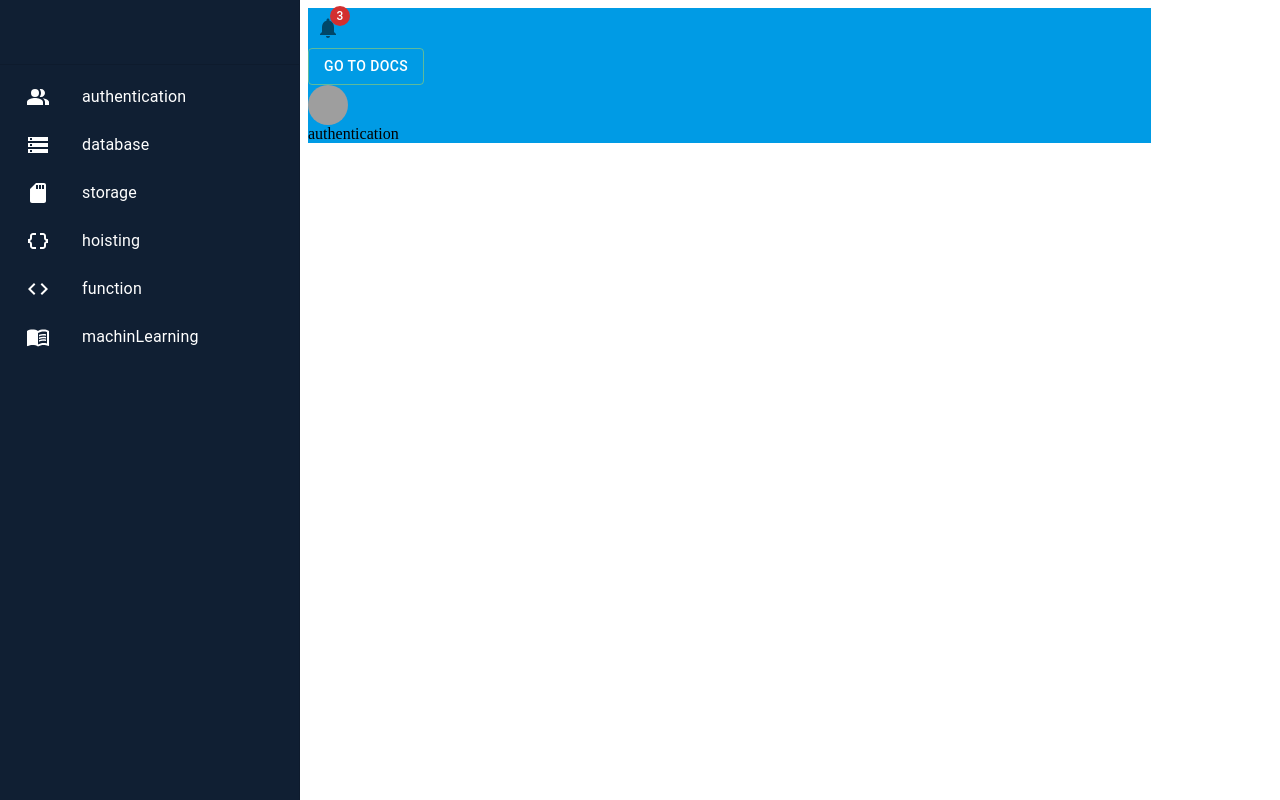
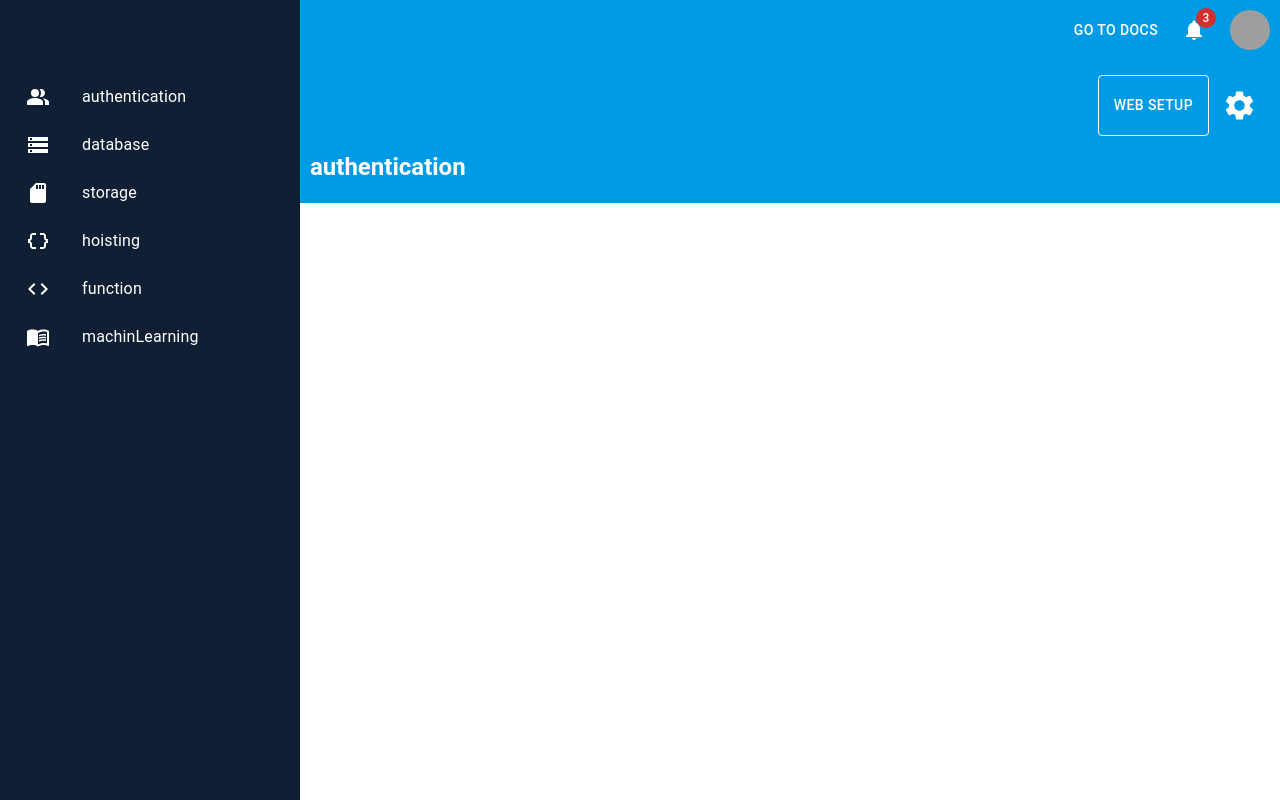
Before and after one commit to Ela-Fhd/mui-project, a React (Vite) app: page /authentication in a window 1280 px wide. Built offline with nearby package versions, Linux system fonts and the light colour scheme; grey boxes are pictures that could not be loaded.

Commit message:
feat : complete feature in header component

```diff
--- a/src/components/Layout.jsx
+++ b/src/components/Layout.jsx
@@ -1,10 +1,21 @@
-import { Outlet } from "react-router-dom";
+import { Outlet, useLocation } from "react-router-dom";
 import Navbar from "./Navbar/Navbar";
-import { Container, Grid } from "@mui/material";
+import { Grid } from "@mui/material";
+import Header from "./common/header/Header";
+import { useEffect, useState } from "react";
 
 function Layout() {
+  const [title, setTitle] = useState(null);
+  const location = useLocation();
+
+  useEffect(() => {
+    const pathname = location.pathname.replace(/\W/g, " ");
+    setTitle(pathname);
+  }, [location]);
+
   return (
-    <Grid container>
+    <Grid>
+      <Header title={title} />
       <Navbar />
       <Outlet />
     </Grid>
--- a/src/components/common/header/Header.jsx
+++ b/src/components/common/header/Header.jsx
@@ -1,22 +1,84 @@
-import { Avatar, Box } from "@mui/material";
+import { Avatar, Box, IconButton, Tooltip, Typography } from "@mui/material";
 import Notification from "../notification/Notification";
 import CommonButton from "../commonButton/CommonButton";
+import SettingsIcon from "@mui/icons-material/Settings";
+
 function Header({ title }) {
   const styles = {
     wrapper: {
       backgroundColor: "#009be5",
+      display: "flex",
+      flexDirection: "column",
+      width: "calc(100% - 320px)",
+      padding: "10px",
+      float: "right",
+      gap: "15px 0",
+    },
+    topHeader: {
+      display: "flex",
+      flexDirection: "row",
+      justifyContent: "end",
+      gap: "0 8px",
+    },
+    middleHeader: {
+      display: "flex",
+      justifyContent: "end",
+      marginTop: "10px",
+    },
+    bottomHeader: {
+      marginBottom: "10px",
+    },
+    setting: {
+      color: "#fff",
+      padding: "5px",
+    },
+    settingIcon: {
+      fontSize: "35px",
+      cursor: "pointer",
+    },
+    avatar: {
+      cursor: "pointer",
     },
   };
 
   return (
     <Box sx={styles.wrapper}>
-      <Notification badgeColor="error" badgeContent={5} />
-      <CommonButton variant="outlined" color="primary">
-        Go to docs
-      </CommonButton>
-      <Avatar alt="profile" src="https://mui.com/static/images/avatar/3.jpg" />
-
-      {title}
+      <Box sx={styles.topHeader}>
+        <CommonButton color="primary">Go to docs</CommonButton>
+        <Notification
+          badgeColor="error"
+          badgeContent={5}
+          sx={{ color: "white.main" }}
+        />
+        <Tooltip title="your profile">
+          <Avatar
+            alt="profile"
+            src="https://mui.com/static/images/avatar/3.jpg"
+            sx={styles.avatar}
+          />
+        </Tooltip>
+      </Box>
+      <Box sx={styles.middleHeader}>
+        <CommonButton
+          variant="outlined"
+          color="primary"
+          sx={{ border: "1px solid #fff" }}
+        >
+          web setup
+        </CommonButton>
+        <Box sx={styles.setting}>
+          <Tooltip title="setting">
+            <IconButton sx={{ color: "white.main" }}>
+              <SettingsIcon sx={styles.settingIcon} />
+            </IconButton>
+          </Tooltip>
+        </Box>
+      </Box>
+      <Box sx={styles.bottomHeader}>
+        <Typography variant="h5" sx={{ color: "#fff", fontWeight: "bold" }}>
+          {title}
+        </Typography>
+      </Box>
     </Box>
   );
 }
--- a/src/components/common/notification/Notification.jsx
+++ b/src/components/common/notification/Notification.jsx
@@ -5,7 +5,7 @@ import Tooltip from "@mui/material/Tooltip";
 import { useState } from "react";
 import BasicMenu from "../basicMenu/BasicMenu";
 
-function Notification({ badgeColor, iconColor, badgeContent }) {
+function Notification({ badgeColor, iconColor, sx }) {
   const [anchorel, setAnchorel] = useState(null);
   const [open, setOpen] = useState(false);
 
@@ -36,6 +36,7 @@ function Notification({ badgeColor, iconColor, badgeContent }) {
       >
         <IconButton
           color={iconColor}
+          sx={sx}
           onClick={notifications.length ? handleOpen : null}
           anchorel={anchorel}
         >
--- a/src/dashboardTheme.js
+++ b/src/dashboardTheme.js
@@ -23,5 +23,6 @@ export const dashboardTheme = createTheme({
   },
   palette: {
     primary: { main: "#bada55" },
+    white: { main: "#fff" },
   },
 });
--- a/src/index.css
+++ b/src/index.css
@@ -0,0 +1,3 @@
+body {
+  margin: 0;
+}
--- a/src/main.jsx
+++ b/src/main.jsx
@@ -6,8 +6,6 @@ import { BrowserRouter } from "react-router-dom";
 
 ReactDOM.createRoot(document.getElementById("root")).render(
   <BrowserRouter>
-    <React.StrictMode>
-      <App />
-    </React.StrictMode>
+    <App />
   </BrowserRouter>
 );
--- a/src/page/authentication/Authentication.jsx
+++ b/src/page/authentication/Authentication.jsx
@@ -1,13 +1,7 @@
 import { Grid } from "@mui/material";
 
-import Header from "../../components/common/header/Header";
-
 function Authentication() {
-  return (
-    <Grid item sm={8}>
-      <Header title="authentication" />
-    </Grid>
-  );
+  return <Grid item sm={8}></Grid>;
 }
 
 export default Authentication;
```
